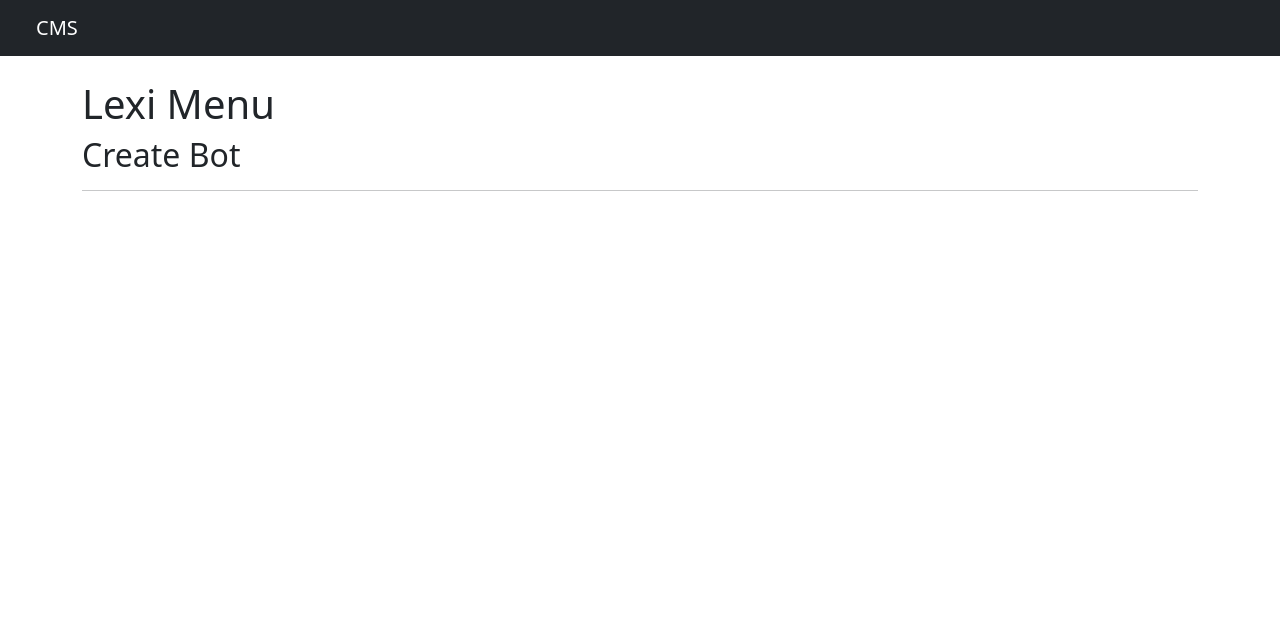
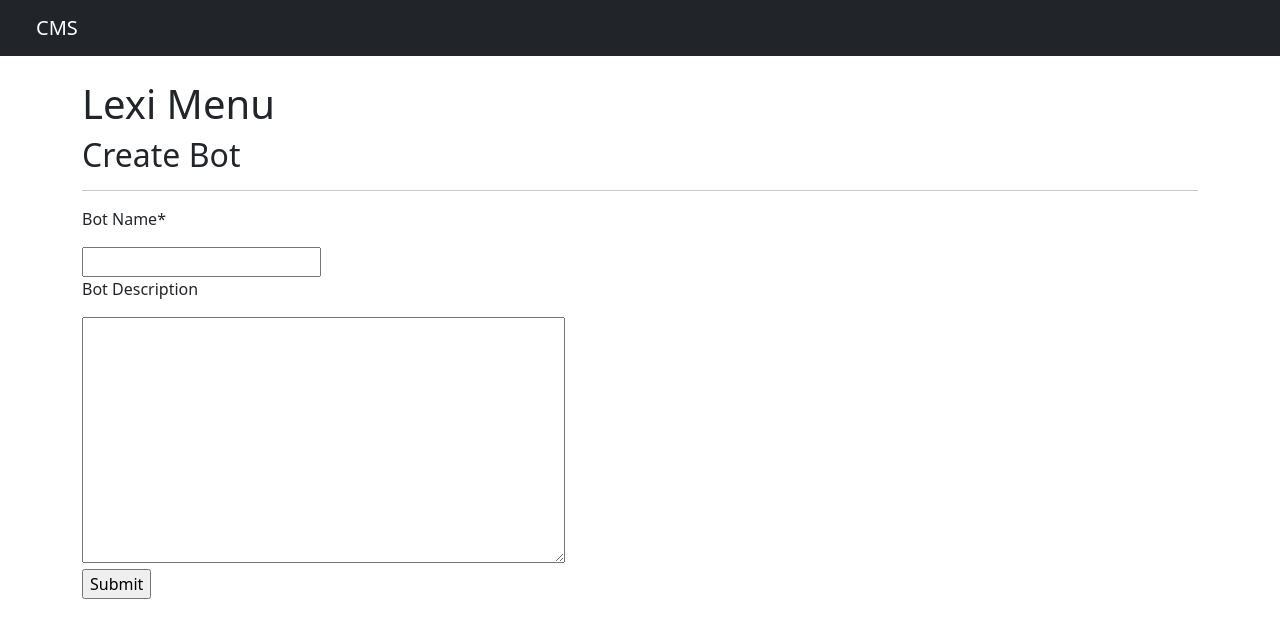
Before and after one commit to gurureoul/ueoc, a Flask app: page /cms/lexi/create-bot in a window 1280 px wide. Shown: the top 638 px of the page. Run offline with Flask 3, Linux system fonts and the light colour scheme.

Commit message:
Added ability to add a bot to AWS, need work on error messages

```diff
--- a/aws_lex/lex.py
+++ b/aws_lex/lex.py
@@ -9,7 +9,7 @@ class AWSLex():
     def __init__(self):
         self.lex = boto3.client('lexv2-models')
 
-    def create_bot(self, name, desc=None, children=False,
+    def create_bot(self, name, desc='', children=False,
 					role=BOT_ROLE, timeout=DEFAULT_TIMEOUT):
         print("Creating Bot")
         bot_names = self.get_bot_names()
@@ -21,17 +21,15 @@ class AWSLex():
                 idleSessionTTLInSeconds = timeout,
                 roleArn = role
                 )
-
             bot_id = response["botId"]
 
             status = self.describe(bot_id)['botStatus']
             while status != "Available":
-                status = describe(bot_id)['botStatus']
+                status = self.describe(bot_id)['botStatus']
             print("Bot created...")
             self.create_locale(bot_id)
         else:
             print(f'Bot name: "{name}" is already used')
-
 
     def create_locale(self, bot_id):
         print("Making Locale...")
--- /dev/null
+++ b/forms/__init__.py
@@ -0,0 +1 @@
+from .lex_forms import *
--- /dev/null
+++ b/forms/lex_forms.py
@@ -0,0 +1,11 @@
+from flask_wtf import FlaskForm
+from wtforms import (StringField, TextAreaField, IntegerField,
+                        BooleanField, RadioField, SubmitField)
+from wtforms.validators import InputRequired, Length
+
+class CreateBotForm(FlaskForm):
+    name = StringField('Bot Name*', validators=[InputRequired('Give me a name'),
+                                    Length(min=1, max=100)])
+    description = TextAreaField('Bot Description',
+                                validators=[Length(min=0, max=100)])
+    submit = SubmitField('Submit')
--- a/main.py
+++ b/main.py
@@ -1,10 +1,13 @@
+import os
+import sys
+import uuid
 from ueocdata import create_app
-import os
-import uuid
+
 
 # get the current directory of the main.py file
 basedir = os.path.abspath(os.path.dirname(__file__))
-
+print(basedir + '/ueocdata/')
+sys.path.insert(0, f"{basedir}/ueocdata/")
 # check to see if there is an instance folder, since it's not
 # committed to source control
 if not os.path.exists(basedir + '/instance'):
@@ -20,7 +23,7 @@ if not os.path.exists(cfg_file):
     with open(cfg_file, 'w+') as tf:
         # add the secret key to the config file
         tf.write(f"SECRET_KEY='{secret_key}'\n")
-        tf.write(f"SQLALCHEMY_DATABASE_URI='sqlite:///test.db'")
+        tf.write("SQLALCHEMY_DATABASE_URI='sqlite:///test.db'")
 app = create_app()
 
 if __name__ == '__main__':
--- a/ueocdata/lexi/routes.py
+++ b/ueocdata/lexi/routes.py
@@ -1,6 +1,7 @@
 from flask import Blueprint, render_template, request, redirect, url_for
 
 from aws_lex import AWSLex
+from forms import CreateBotForm
 
 lexi = Blueprint('lexi', __name__, url_prefix='/cms/lexi')
 
@@ -15,8 +16,17 @@ def delete_bot():
     lex = AWSLex()
     if request.form.get('delete_bot'):
         lex.delete_bot(request.form['delete_bot'])
-    return redirect(request.referrer)
+    return redirect(url_for('lexi.index'))
 
 @lexi.route('/create-bot', methods=["GET", "POST"])
 def create_bot():
-    return render_template('cms/lexi/create-bot.html')
+    cb_form = CreateBotForm()
+    if cb_form.validate_on_submit():
+        lex = AWSLex()
+        try:
+            lex.create_bot(request.form['name'])
+            return redirect(url_for('lexi.index'))
+        except Exception as e:
+            print(e)
+            return redirect(request.referrer)
+    return render_template('cms/lexi/create-bot.html', cb_form=cb_form)
--- a/ueocdata/templates/cms/lexi/create-bot.html
+++ b/ueocdata/templates/cms/lexi/create-bot.html
@@ -5,6 +5,32 @@
 <h2>Create Bot</h2>
 <hr>
 <div class="container"></div>
-
+    <form method="POST" action=" {{ url_for('lexi.create_bot') }}">
+        {{ cb_form.csrf_token }}
+        <p>
+            {{ cb_form.name.label }}
+        </p>
+        {{ cb_form.name(size=20) }}
+        {% if cb_form.name.errors %}
+            <ul class="errors">
+                {% for error in cb_form.name.errors %}
+                    <li>{{ error }}</li>
+                {% endfor %}
+            </ul>
+        {% endif %}
+        <p>
+            {{ cb_form.description.label }}
+        </p>
+        {{ cb_form.description(rows=10, cols=50) }}
+        {% if cb_form.description.errors %}
+            <ul class="errors">
+                {% for error in cb_form.description.errors %}
+                    <li>{{ error }}</li>
+                {% endfor %}
+            </ul>
+        {% endif %}
+        <br>
+      {{ cb_form.submit}}
+    </form>
 </div>
 {% endblock %}
```
Also changed, not shown: ueocdata/templates/cms/lexi/index.html (+6 -3 lines), ueocdata/__init__.py (line endings or trailing spaces).
